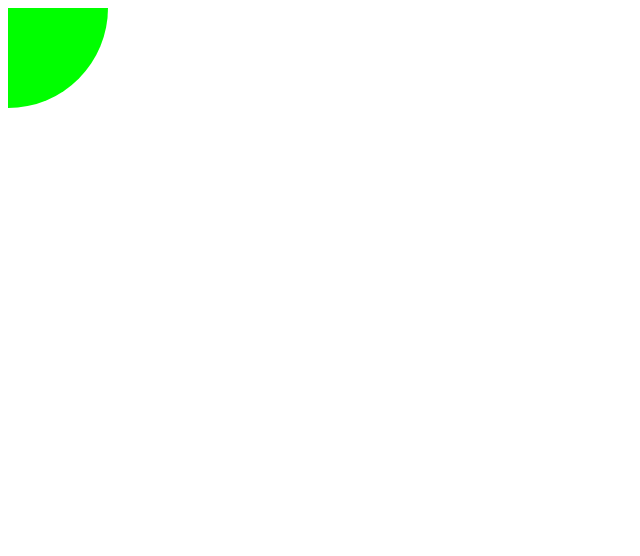
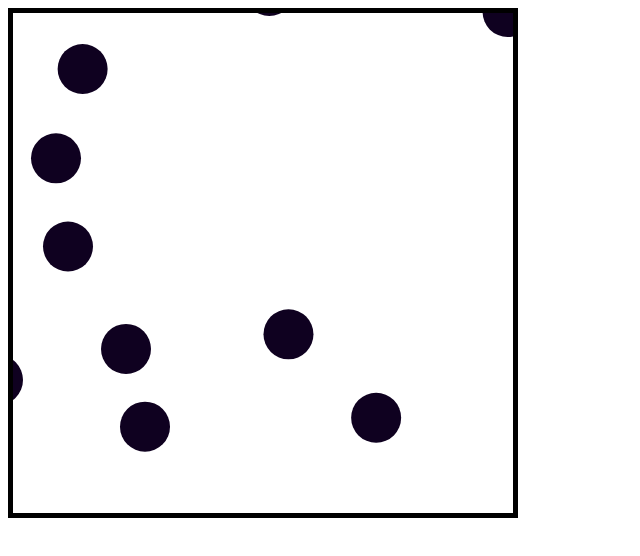
Before and after one commit to zniazi/Asteroids, a plain HTML site: page index.html in a window 1280 px wide. Shown: the whole page, without its empty margins (0-640 px from the left). Drawn offline with Linux system fonts and the light colour scheme.

Commit message:
Asteroids can move and correctly wrap around screen.

```diff
--- a/index.html
+++ b/index.html
@@ -1,20 +1,22 @@
 <html>
   <head>
+    <script src="./lib/util.js"></script>
     <script src="./lib/movingObject.js"></script>
+    <script src="./lib/asteroid.js"></script>
+    <script src="./lib/game.js"></script>
+    <script src="./lib/gameView.js"></script>
   </head>
   <body>
-    <canvas></canvas>
+    <canvas id="game-canvas" width="500" height="500"
+      style="border: 5px solid black"></canvas>
     <script>
       var canvasEl = document.getElementsByTagName("canvas")[0];
-      canvasEl.height = window.innerHeight;
-      canvasEl.width = window.innerWidth;
-      var a = new Asteroids.MovingObject({
-        "pos": [100,100],
-        "vel": 0,
-        "radius": 100,
-        "color": "#00FF00",
-      });
-      a.draw(canvasEl);
+      // canvasEl.height = window.innerHeight;
+      // canvasEl.width = window.innerWidth;
+      var ctx = canvasEl.getContext("2d");
+      var game = new Asteroids.Game();
+      var gameView = new Asteroids.GameView(game, ctx);
+      gameView.start();
     </script>
   </body>
 </html>
--- a/lib/asteroid.js
+++ b/lib/asteroid.js
@@ -3,18 +3,18 @@
     window.Asteroids = {};
   };
 
-  if (typeof Asteroids.Util === "undefined") {
-    new Asteroids.Util();
-  }
+  var Asteroid = Asteroids.Asteroid = function (params) {
+    Asteroids.MovingObject.call(this, {
+      "pos": params["pos"],
+      "vel": 1,
+      "radius": Asteroid.RADIUS,
+      "color": Asteroid.COLOR,
+      "game": params["game"]
+    });
+  };
 
   Asteroid.COLOR = "#0F0120";
-  Asteroid.RADIUS = 100;
+  Asteroid.RADIUS = 25;
 
-  var Asteroid = Asteroids.Asteroid = function (params) {
-    MovingObject({"pos": params["pos"], "vel": 50,
-      "radius": Asteroid.RADIUS, "color": Asteroid.COLOR});
-  }
-
-
-  Asteroid.inherits(MovingObject);
+  Asteroids.Util.inherits(Asteroids.MovingObject, Asteroid);
 })();
--- a/lib/game.js
+++ b/lib/game.js
@@ -3,19 +3,21 @@
     window.Asteroids = {};
   }
 
+  var Game = Asteroids.Game = function () {
+    this.asteroids = this.addAsteroids();
+  };
+
   Game.DIMX = 500;
   Game.DIMY = 500;
   Game.NUM_ASTEROIDS = 10;
-
-  Game = Asteroids.Game = function () {
-    this.asteroids = this.addAsteroids();
-  };
 
   Game.prototype.addAsteroids = function () {
     var asteroids = [];
     for (var i = 0; i < Game.NUM_ASTEROIDS; i++) {
       asteroids.push(new Asteroids.Asteroid({
-        "pos": [Game.randPos(Game.DIMX), Game.randPos(Game.DIMY)]
+        "pos": [Game.prototype.randPos(Game.DIMX),
+                Game.prototype.randPos(Game.DIMY)],
+        "game": this
       }));
     }
 
@@ -23,7 +25,7 @@
   };
 
   Game.prototype.randPos = function (dim) {
-    return Math.rand() * dim;
+    return Math.random() * dim;
   };
 
   Game.prototype.moveObjects = function () {
@@ -34,4 +36,35 @@
     ctx.clearRect(0, 0, Game.DIMX, Game.DIMY);
     this.asteroids.forEach(function(asteroid) { asteroid.draw(ctx); });
   };
+
+  Game.prototype.wrap = function (pos, radius) {
+    var mid_x = Game.DIMX / 2;
+    var mid_y = Game.DIMY / 2;
+
+    if (pos[0] <= (-2 * radius)) {
+      pos[0] = 0;
+      pos[1] = pos[1] >= mid_y ?
+        pos[1] - mid_y : pos[1] + mid_y;
+    }
+
+    if (pos[1] <= (-2 * radius)) {
+      pos[1] = 0;
+      pos[0] = pos[0] >= mid_x ?
+        pos[0] - mid_x : pos[0] + mid_x;
+    }
+
+    if (pos[0] >= Game.DIMX + 2 * radius) {
+      pos[0] = 0;
+      pos[1] = pos[1] >= mid_y ?
+        pos[1] - mid_y : pos[1] + mid_y;
+    }
+
+    if (pos[1] >= Game.DIMY + 2 * radius) {
+      pos[1] = 0;
+      pos[0] = pos[0] >= mid_x ?
+        pos[0] - mid_x : pos[0] + mid_x;
+    }
+
+    return pos;
+  };
 })();
--- /dev/null
+++ b/lib/gameView.js
@@ -0,0 +1,17 @@
+(function () {
+  if (typeof Asteroids === "undefined") {
+    window.Asteroids = {};
+  };
+
+  var GameView = Asteroids.GameView = function (game, ctx) {
+    this.game = game;
+    this.ctx = ctx;
+  };
+
+  GameView.prototype.start = function () {
+    setInterval(function () {
+      this.game.moveObjects();
+      this.game.draw(this.ctx);
+    }, 20);
+  }
+})();
--- a/lib/movingObject.js
+++ b/lib/movingObject.js
@@ -9,10 +9,10 @@
     this.vel = params["vel"];
     this.radius = params["radius"];
     this.color = params["color"];
+    this.game = params["game"];
   };
 
   MovingObject.prototype.draw = function (ctx) {
-    ctx = ctx.getContext("2d");
     ctx.fillStyle = this.color;
     ctx.beginPath();
 
@@ -31,5 +31,10 @@
   MovingObject.prototype.move = function () {
     this.xPos += this.vel;
     this.yPos += this.vel;
+    var wrapPos = this.game.wrap(
+      [this.xPos, this.yPos], this.radius
+    );
+    this.xPos = wrapPos[0];
+    this.yPos = wrapPos[1];
   }
-})()
+})();
--- a/lib/util.js
+++ b/lib/util.js
@@ -3,11 +3,11 @@
     window.Asteroids = {};
   };
 
-  var Asteroids.Util = function () {};
+  var Util = Asteroids.Util = {};
 
-  Function.prototype.inherits = function (BaseClass) {
+  Util.inherits = function (BaseClass, SubClass) {
     var Surrogate = function () {};
     Surrogate.prototype = BaseClass.prototype;
-    this.prototype = new Surrogate();
+    SubClass.prototype = new Surrogate();
   };
 })();
```
